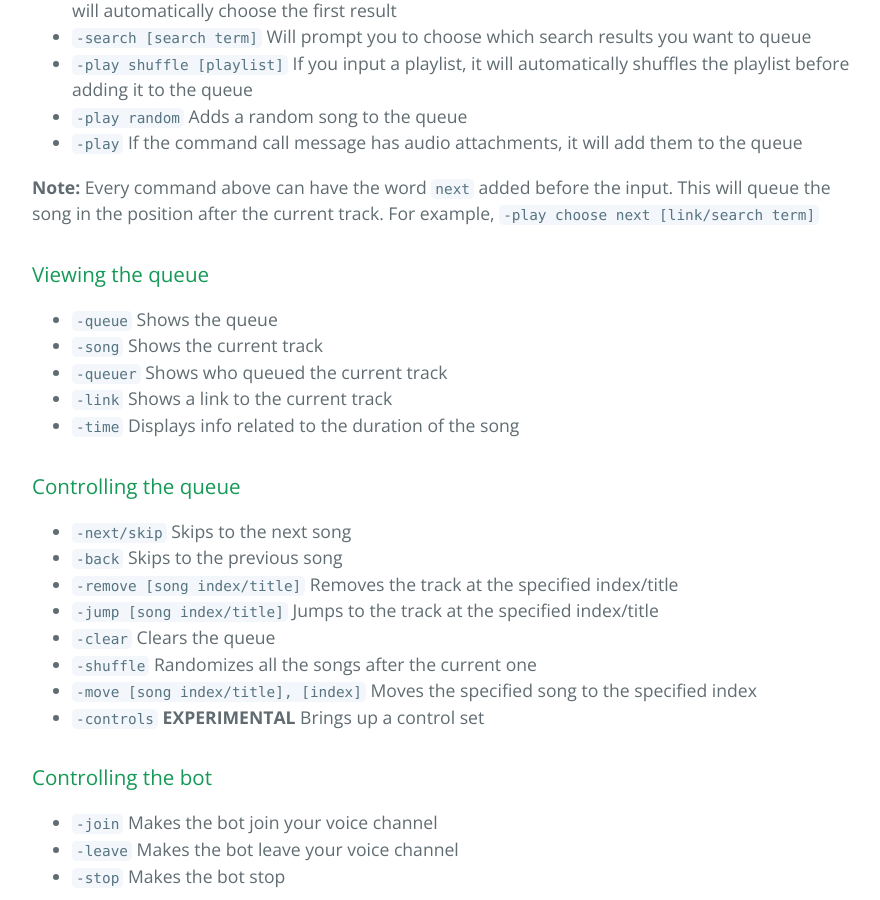
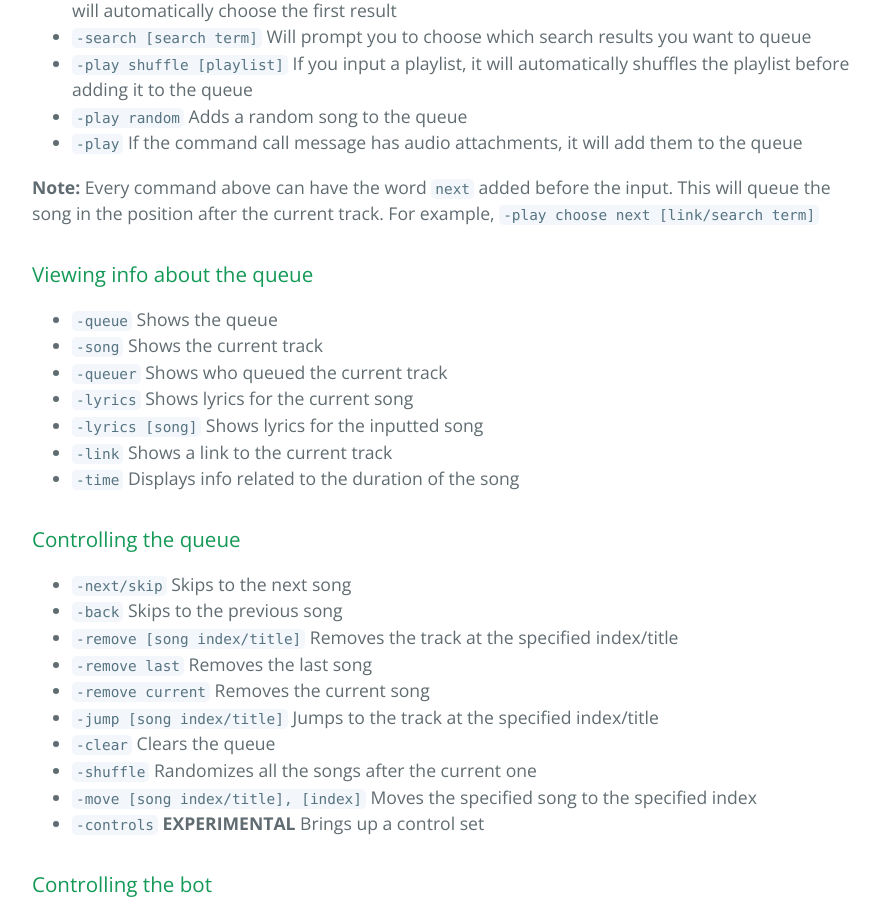
Before and after one commit to mymindishazel/marv-docs, a Jekyll site: the page built from commands.md, in a window 1280 px wide and 900 px high, scrolled down 548 px. Shown: the whole window, without its empty margins (192-1072 px from the left). Built offline with Jekyll 4.4.1, drawn with Linux system fonts in a browser that asks for light colours; our own code applies the rules of GitHub Pages for plain Markdown files.

Commit message:
Update commands.md

```diff
--- a/commands.md
+++ b/commands.md
@@ -14,11 +14,13 @@ If you have any issues using Marv, hop on our the [**support server**](https://d
 
 **Note:** Every command above can have the word `next` added before the input. This will queue the song in the position after the current track. For example, `-play choose next [link/search term]`
 
-### Viewing the queue
+### Viewing info about the queue
 
 * `-queue` Shows the queue
 * `-song` Shows the current track
 * `-queuer` Shows who queued the current track
+* `-lyrics` Shows lyrics for the current song
+* `-lyrics [song]` Shows lyrics for the inputted song
 * `-link` Shows a link to the current track
 * `-time` Displays info related to the duration of the song
 
@@ -27,6 +29,8 @@ If you have any issues using Marv, hop on our the [**support server**](https://d
 * `-next/skip` Skips to the next song
 * `-back` Skips to the previous song
 * `-remove [song index/title]` Removes the track at the specified index/title
+* `-remove last` Removes the last song
+* `-remove current` Removes the current song
 * `-jump [song index/title]` Jumps to the track at the specified index/title
 * `-clear` Clears the queue
 * `-shuffle` Randomizes all the songs after the current one
```
